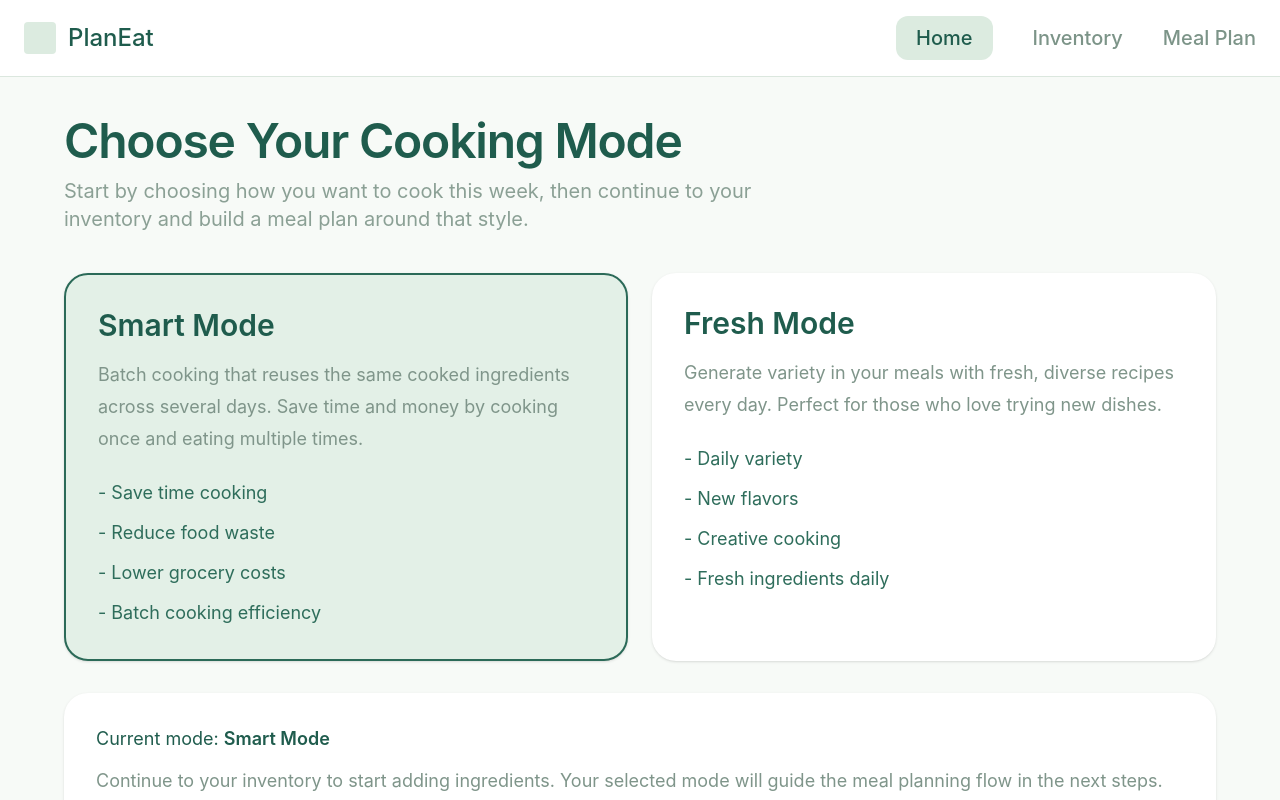
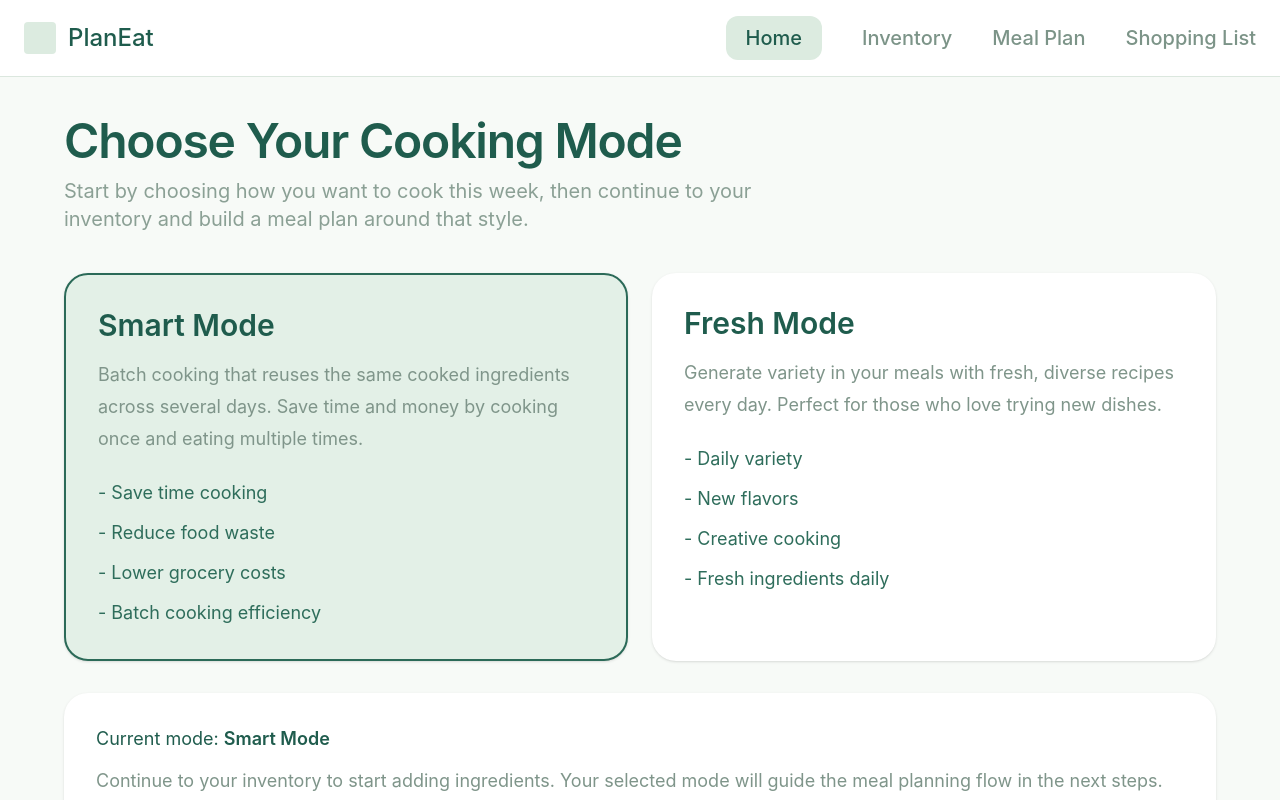
Before and after one commit to TatevikTadevosyan86/PlanEat, a React app in the folder frontend/: page / in a window 1280 px wide. Shown: the top 800 px of the page. Built offline with nearby package versions, Linux system fonts and the light colour scheme; no server answers; the HTML template or start-up script is replaced by a standard one.

Commit message:
Add the nav link to Home.jsx

```diff
--- a/frontend/src/pages/Home.jsx
+++ b/frontend/src/pages/Home.jsx
@@ -22,6 +22,8 @@ function Home({ planningMode, setPlanningMode }) {
               </Link>
               <Link to="/inventory">Inventory</Link>
               <Link to="/meal-plan">Meal Plan</Link>
+              <Link to="/shopping-list">Shopping List</Link>
+
             </nav>
           </div>
         </header>
```
